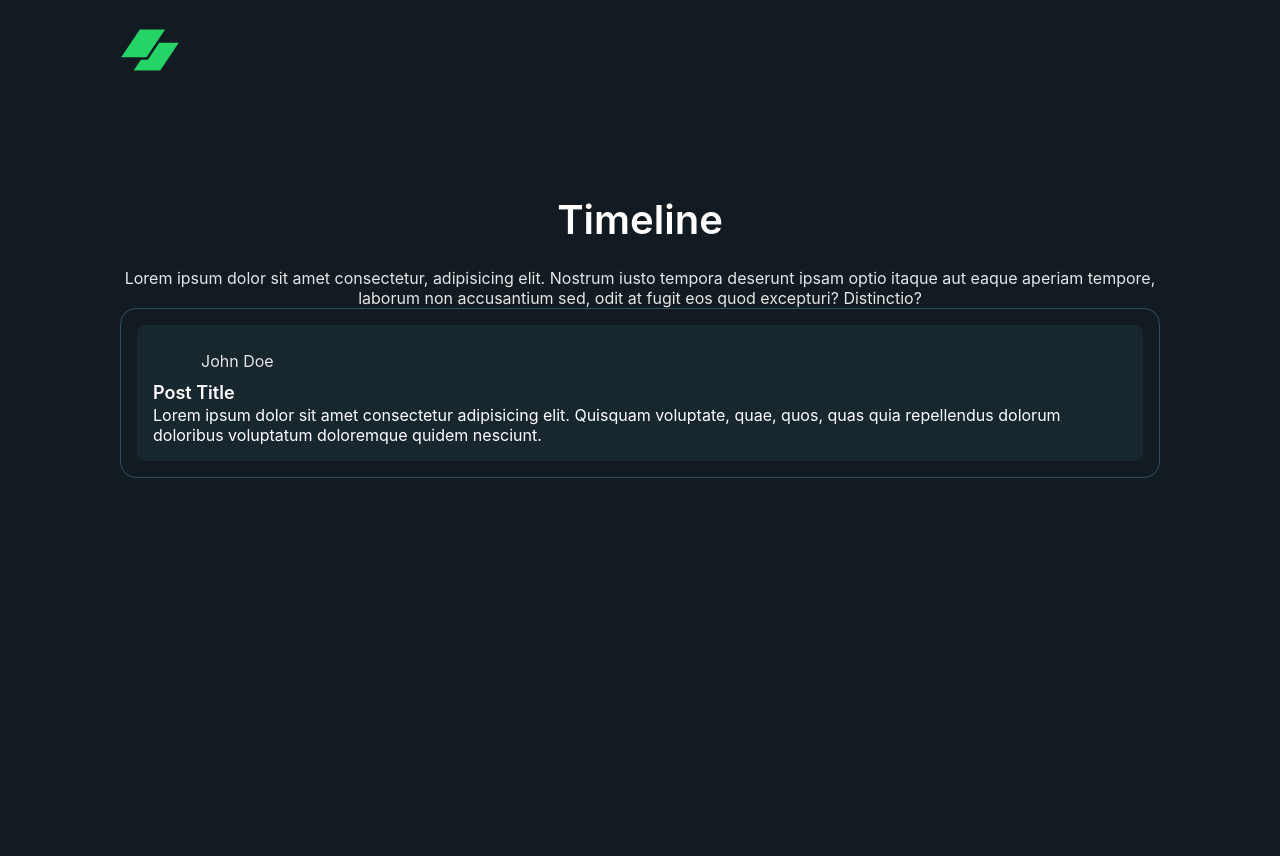
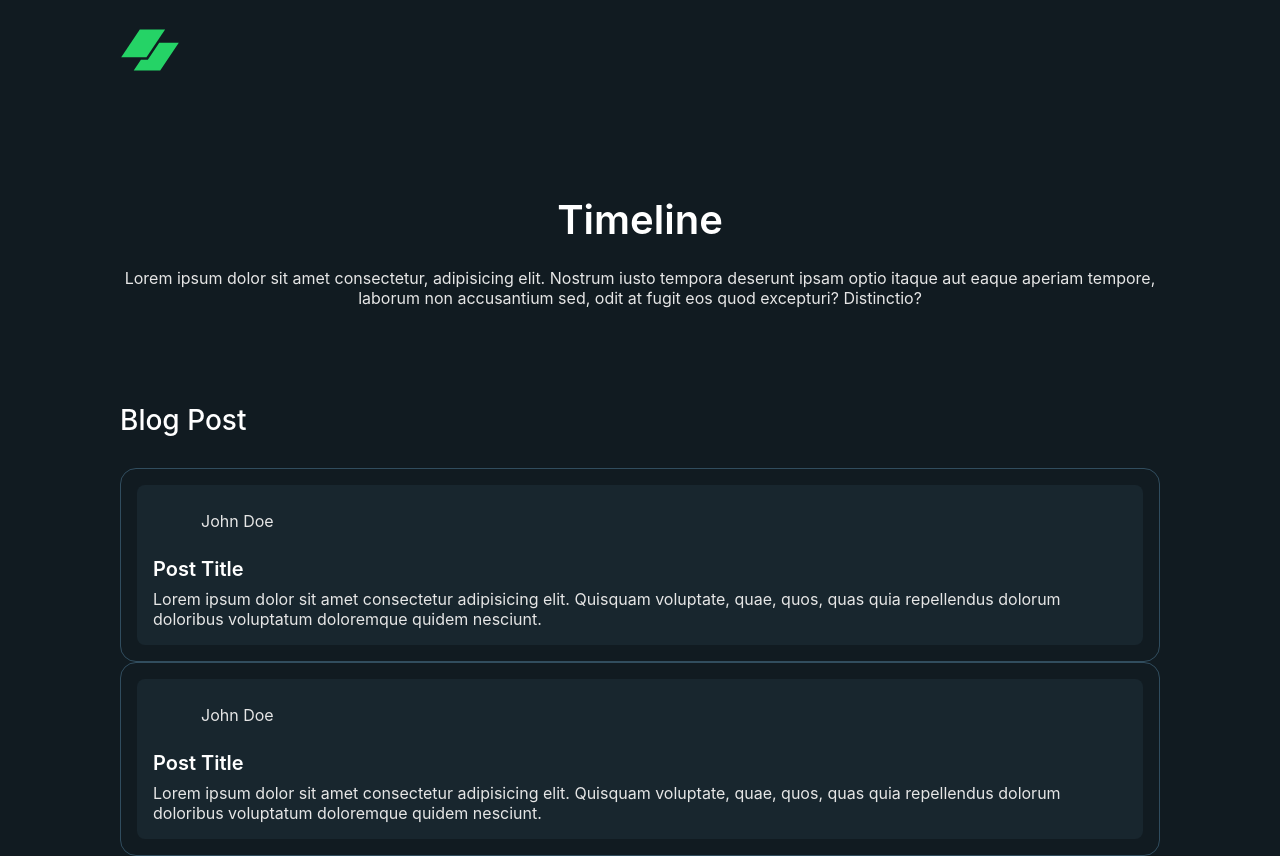
Before and after one commit to SajiburMunna/blog-posts-timeline, a React (Vite) app: page / in a window 1280 px wide. Before the commit the page ends 800 px from the top, so only its background shows below. Built offline with nearby package versions, Linux system fonts and the light colour scheme.

Commit message:
feat(post): create blog post container

```diff
--- a/package.json
+++ b/package.json
@@ -12,6 +12,7 @@
   "dependencies": {
     "@tanstack/react-query": "^5.39.0",
     "axios": "^1.7.2",
+    "clsx": "1.1.1",
     "react": "^18.2.0",
     "react-dom": "^18.2.0"
   },
--- a/src/components/card/index.tsx
+++ b/src/components/card/index.tsx
@@ -1,11 +1,17 @@
 import { PropsWithChildren } from "react";
+import clsx from "clsx";
 
-function Card({ children }: PropsWithChildren<unknown> = { children: "Card" }) {
-  return (
-    <div className="card border border-[#466E8799] rounded-2xl p-4">
-      {children}
-    </div>
+function Card({
+  className,
+  children,
+}: PropsWithChildren<{
+  className?: string;
+}>) {
+  const classNames = clsx(
+    "card border border-[#466E8799] rounded-2xl p-4",
+    className
   );
+  return <div className={classNames}>{children}</div>;
 }
 
 export default Card;
--- /dev/null
+++ b/src/features/timeline/components/blogPostContainer.tsx
@@ -0,0 +1,19 @@
+import clsx from "clsx";
+import { PropsWithChildren } from "react";
+
+function BlogPostContainer({
+  children,
+  title,
+  className,
+}: PropsWithChildren<{ title: string; className?: string }>) {
+  const classNames = clsx("w-full", className);
+
+  return (
+    <div className={classNames}>
+      <h2 className="font-medium text-[28px] leading-8 mb-8">{title}</h2>
+      <div>{children}</div>
+    </div>
+  );
+}
+
+export default BlogPostContainer;
--- a/src/features/timeline/components/post.tsx
+++ b/src/features/timeline/components/post.tsx
@@ -1,12 +1,19 @@
 import { PropsWithChildren } from "react";
+import clsx from "clsx";
 
 import Card from "../../../components/card";
 import UserAvatar from "../../../assets/user-avatar";
 
-function Post({ children }: PropsWithChildren<unknown> = { children: "Post" }) {
+function Post({
+  children,
+  className,
+}: PropsWithChildren<{
+  className?: string;
+}>) {
+  const classNames = clsx("bg-[#18262E] rounded-lg p-4", className);
   return (
     <Card>
-      <div className="bg-[#18262E] rounded-lg p-4">{children}</div>
+      <div className={classNames}>{children}</div>
     </Card>
   );
 }
@@ -15,7 +22,7 @@ export default Post;
 
 Post.UserName = function UserName({ userName }: { userName: string }) {
   return (
-    <div className="flex items-center space-x-2">
+    <div className="flex items-center space-x-2 mb-4">
       <UserAvatar />
       <p className="text-[#E6E6E6] font-normal text-base leading-[19px]">
         {userName}
@@ -24,12 +31,20 @@ Post.UserName = function UserName({ userName }: { userName: string }) {
   );
 };
 
-Post.Title = function Title({ children }: PropsWithChildren<unknown>) {
-  return <h2 className="font-semibold text-lg leading-6">{children}</h2>;
+Post.Title = function Title({ title }: { title: string }) {
+  return (
+    <h2 className="font-semibold text-xl leading-6 text-white mb-2">{title}</h2>
+  );
 };
 
 Post.Description = function Description({
-  children,
-}: PropsWithChildren<unknown>) {
-  return <p className="text-base leading-5">{children}</p>;
+  description,
+}: {
+  description: string;
+}) {
+  return (
+    <p className="text-base font-normal text-[#E6E6E6] leading-5">
+      {description}
+    </p>
+  );
 };
--- a/src/features/timeline/index.tsx
+++ b/src/features/timeline/index.tsx
@@ -1,3 +1,4 @@
+import BlogPostContainer from "./components/blogPostContainer";
 import Post from "./components/post";
 import TimelineContainer from "./components/timelineContainer";
 import TimelineHeader from "./components/timelineHeader";
@@ -14,15 +15,27 @@ function TimeLine() {
           Distinctio?
         </TimelineHeader.Description>
       </TimelineHeader>
-      <Post>
-        <Post.UserName userName="John Doe" />
-        <Post.Title>Post Title</Post.Title>
-        <Post.Description>
-          Lorem ipsum dolor sit amet consectetur adipisicing elit. Quisquam
-          voluptate, quae, quos, quas quia repellendus dolorum doloribus
-          voluptatum doloremque quidem nesciunt.
-        </Post.Description>
-      </Post>
+
+      <BlogPostContainer title="Blog Post" className="mt-[96px]">
+        <Post>
+          <Post.UserName userName="John Doe" />
+          <Post.Title title="Post Title" />
+          <Post.Description
+            description="  Lorem ipsum dolor sit amet consectetur adipisicing elit. Quisquam
+            voluptate, quae, quos, quas quia repellendus dolorum doloribus
+            voluptatum doloremque quidem nesciunt."
+          />
+        </Post>
+        <Post>
+          <Post.UserName userName="John Doe" />
+          <Post.Title title="Post Title" />
+          <Post.Description
+            description=" Lorem ipsum dolor sit amet consectetur adipisicing elit. Quisquam
+            voluptate, quae, quos, quas quia repellendus dolorum doloribus
+            voluptatum doloremque quidem nesciunt."
+          />
+        </Post>
+      </BlogPostContainer>
     </TimelineContainer>
   );
 }
```
Also changed, not shown: 1 other file (tests, documents, lock files or other folders).
